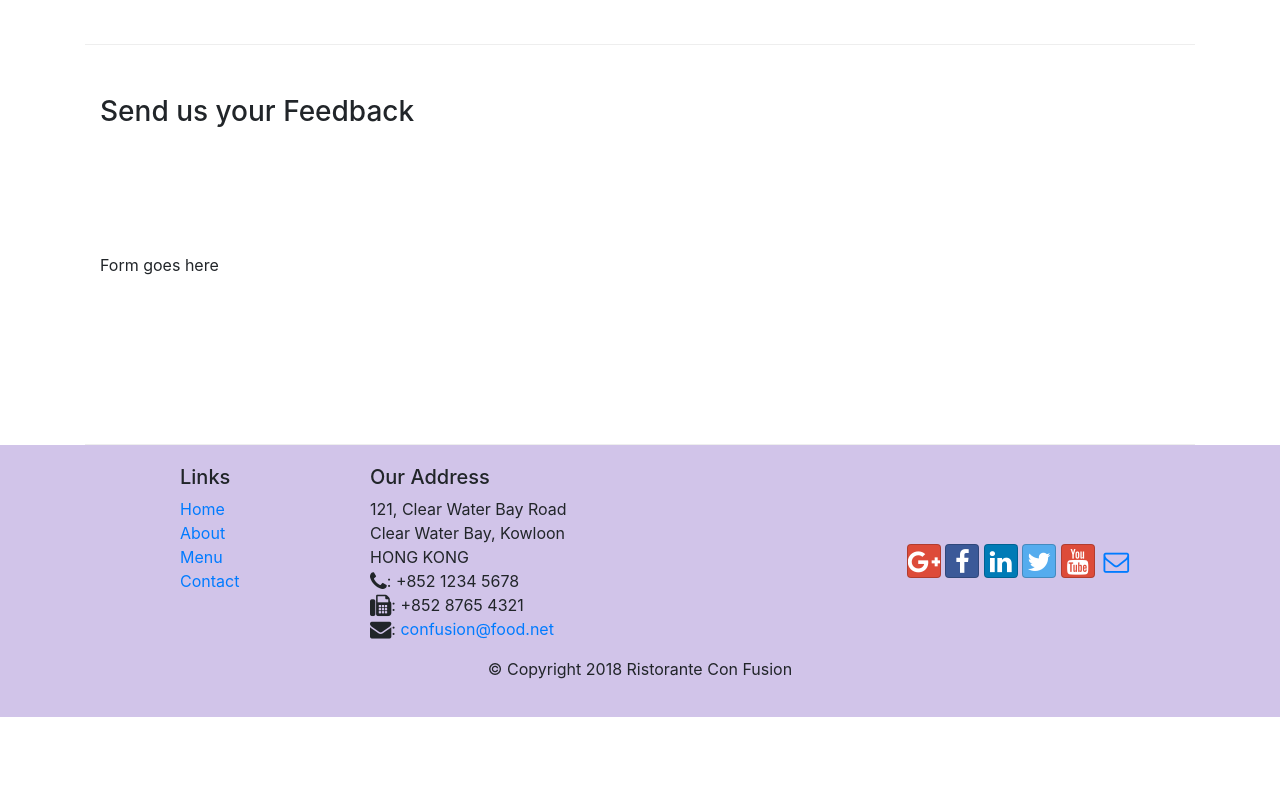
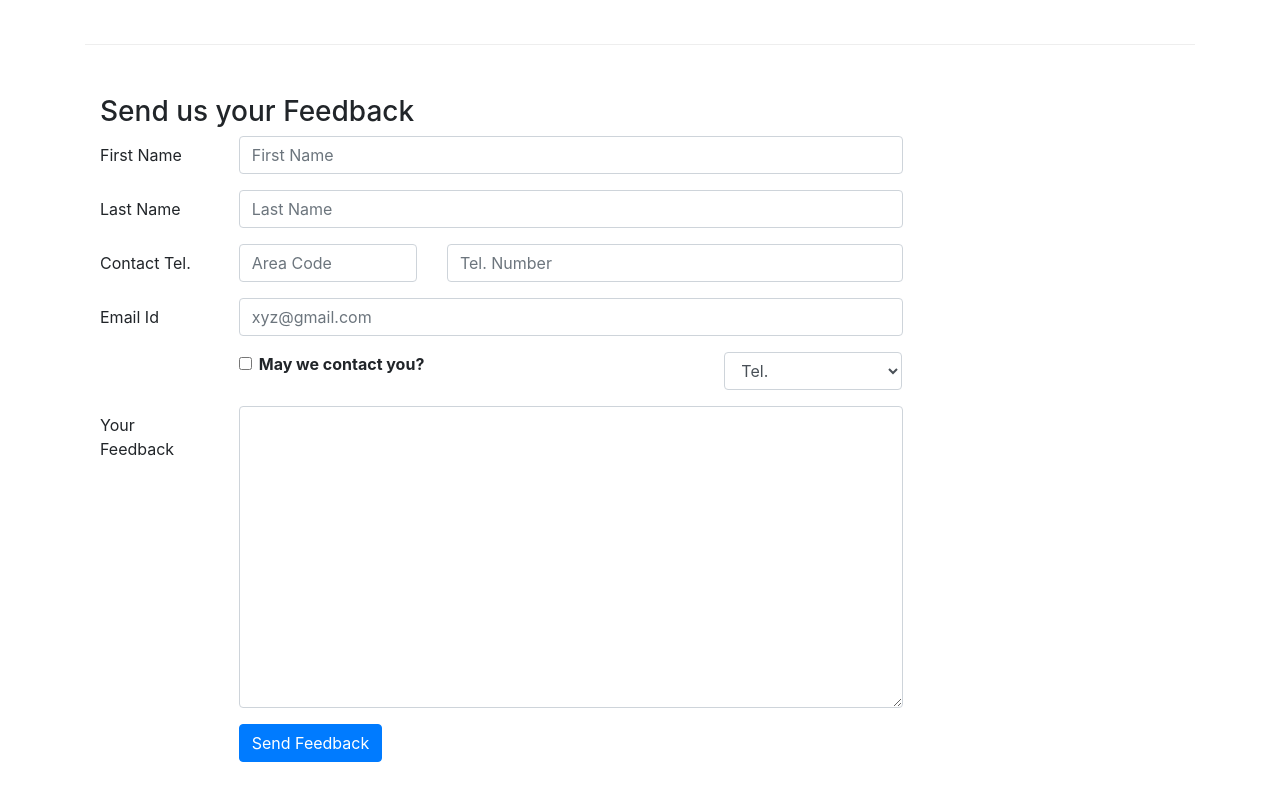
Before and after one commit to chiragxarora/BootStrap-4, a website: page contactus.html in a window 1280 px wide. Shown: the part 820-1620 px from the top of the page. Before the commit the page ends 1537 px from the top, so only its background shows below. Drawn offline with nearby package versions, Linux system fonts and the light colour scheme.

Commit message:
user input forms

```diff
--- a/contactus.html
+++ b/contactus.html
@@ -92,9 +92,60 @@
               <h3>Send us your Feedback</h3>
            </div>
             <div class="col-12 col-md-9">
-                Form goes here
-            </div>
-             <div class="col-12 col-md">
+                <form>
+                    <div class="form-group row">
+                        <label for="firstname" class="col-md-2 col-form-label">First Name</label>
+                        <div class="col-md-10">
+                            <input type="text" class="form-control" id="firstname" name="firstname" placeholder="First Name">
+                        </div>
+                    </div>
+                    <div class="form-group row">
+                        <label for="lastname" class="col-md-2 col-form-label">Last Name</label>
+                        <div class="col-md-10">
+                            <input type="text" class="form-control" id="lastname" name="lastname" placeholder="Last Name">
+                        </div>
+                    </div>
+                    <div class="form-group row">
+                        <label for="telnum" class="col-md-2 col-form-label">Contact Tel.</label>
+                        <div class="col-5 col-md-3">
+                            <input type="text" class="form-control" id="areacode" name="areacode" placeholder="Area Code">
+                        </div>
+                        <div class="col-7 col-md-7">
+                            <input type="text" class="form-control" id="telnum" name="telnum" placeholder="Tel. Number">
+                        </div>
+                    </div>
+                    <div class="form-group row">
+                        <label for="email" class="col-md-2 col-form-label">Email Id</label>
+                        <div class="col-md-10">
+                            <input type="text" class="form-control" id="email" name="email" placeholder="xyz@gmail.com">
+                        </div>
+                    </div>
+                    <div class="form-group row">
+                        <div class="col-md-6 offset-md-2">
+                            <div class="form-check">
+                                <input type="checkbox" class="form-check-input" id="approve" name="approve" value="">
+                                <label for="approve" class="form-check-label"><strong>May we contact you?</strong></label>
+                            </div>
+                        </div>
+                        <div class="col-md-3 offset-md-1">
+                            <select class="form-control">
+                                <option>Tel.</option>
+                                <option>Email</option>
+                            </select>
+                        </div>
+                    </div>
+                    <div class="form-group row">
+                        <label for="feedback" class="col-md-2 col-form-label">Your Feedback</label>
+                        <div class="col-md-10">
+                            <textarea class="form-control" name="feedback" id="feedback" rows="12"></textarea>
+                        </div>
+                    </div>
+                    <div class="form-group row">
+                        <div class="offset-md-2 col-md-10">
+                            <button type="submit" class="btn btn-primary">Send Feedback</button>
+                        </div>
+                    </div>
+                </form>
             </div>
        </div>
 
```
